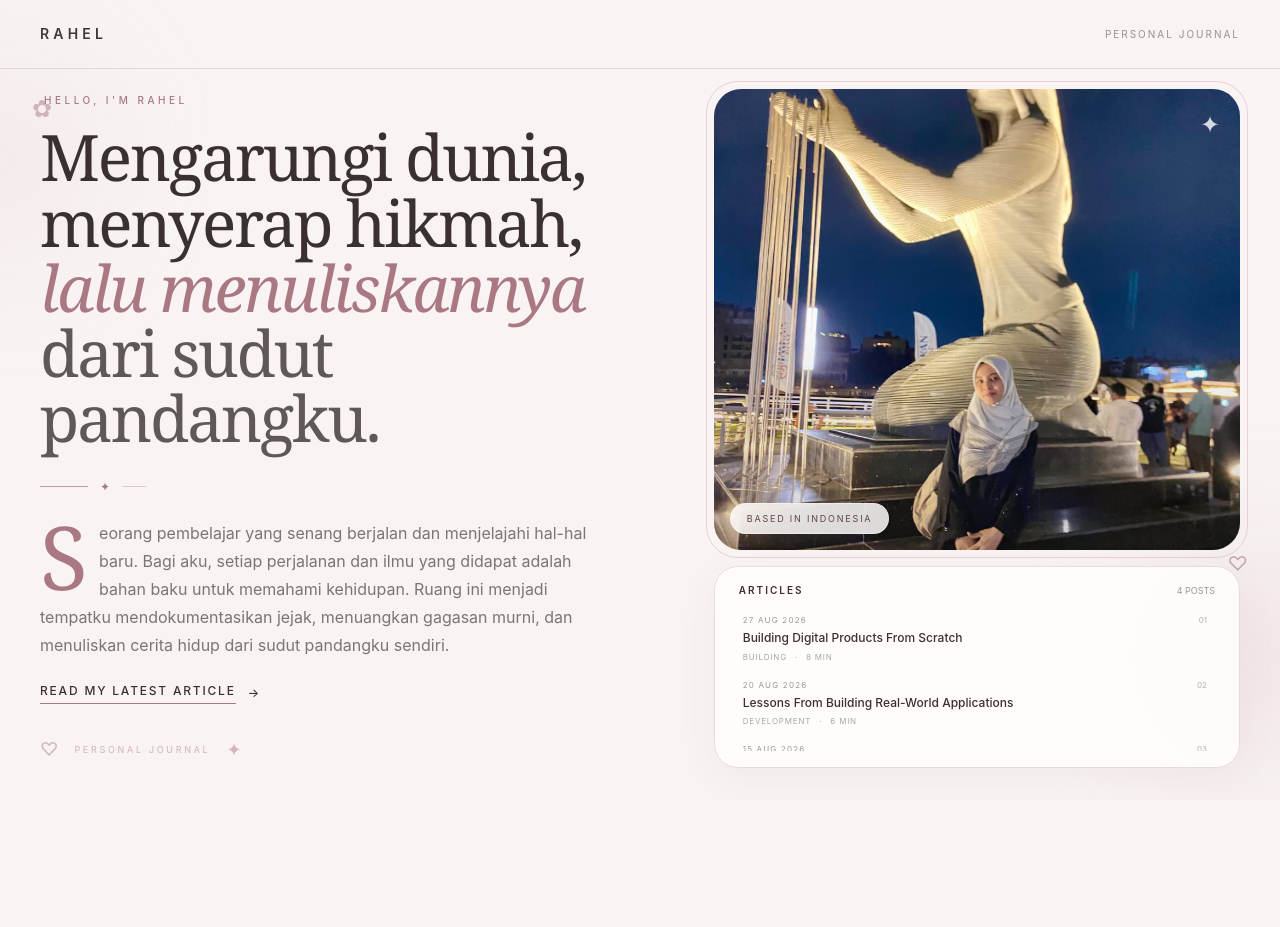
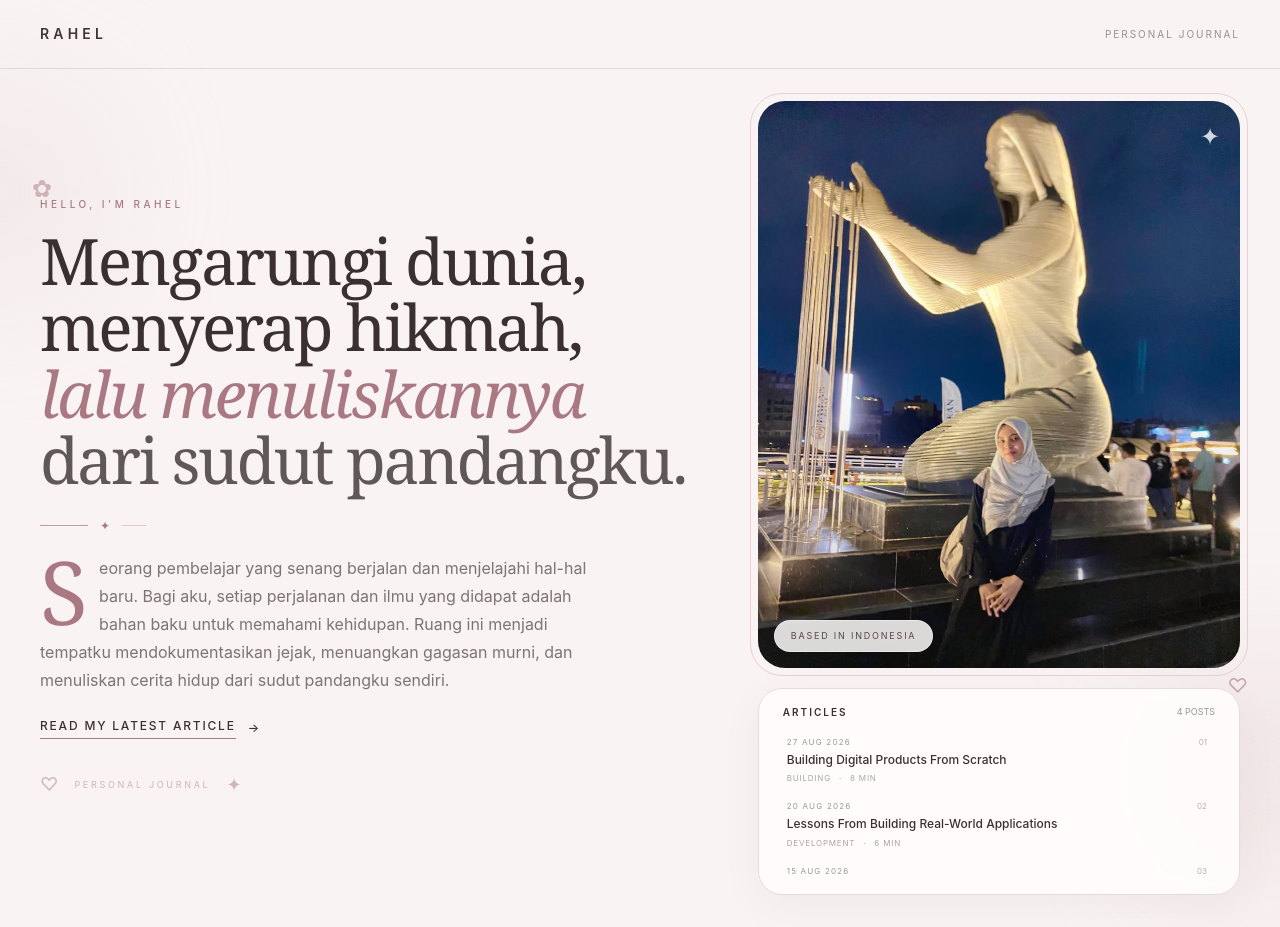
Before and after one commit to ridhoworld/rahel-blog, a React (Vite) app: page / in a window 1280 px wide. Before the commit the page ends 800 px from the top, so only its background shows below. Built offline with nearby package versions, Linux system fonts and the light colour scheme.

Commit message:
first commit

```diff
--- a/src/components/ArticleList.tsx
+++ b/src/components/ArticleList.tsx
@@ -4,7 +4,7 @@ import { articles } from "../data/articles"
 
 export default function ArticleList() {
   return (
-    <aside className="rounded-[1.25rem] border border-[#E7DADC] bg-[#FFFDFC]/90 p-3 shadow-[0_10px_40px_rgba(120,80,90,0.06)] sm:rounded-[1.5rem] sm:p-4">
+    <aside className="w-full rounded-[1.25rem] border border-[#E7DADC] bg-[#FFFDFC]/90 p-3 shadow-[0_10px_40px_rgba(120,80,90,0.06)] backdrop-blur-sm sm:rounded-[1.5rem] sm:p-4">
 
       {/* Header */}
       <div className="mb-2 flex items-center justify-between px-2">
@@ -17,15 +17,15 @@ export default function ArticleList() {
         </span>
       </div>
 
-      {/* Article list */}
-      <div className="article-scroll max-h-[180px] overflow-y-auto pr-1 sm:max-h-[200px] lg:max-h-[145px]">
+      {/* List */}
+      <div className="article-scroll max-h-[190px] overflow-y-auto pr-1 sm:max-h-[210px] lg:max-h-[150px]">
         {articles.map((article, index) => (
           <Link
             key={article.id}
             to={`/article/${article.slug}`}
-            className="group block rounded-xl px-3 py-2.5 transition hover:bg-[#F9F0F1] sm:py-2"
+            className="group block rounded-xl px-3 py-2.5 transition duration-200 hover:bg-[#F9F0F1] sm:py-2"
           >
-            {/* Date + number */}
+            {/* Date */}
             <div className="flex items-center justify-between gap-3">
               <span className="text-[7px] tracking-[0.12em] text-black/40 sm:text-[8px] sm:tracking-[0.15em]">
                 {article.date}
@@ -37,12 +37,12 @@ export default function ArticleList() {
             </div>
 
             {/* Title */}
-            <h3 className="mt-1 text-[11px] font-medium leading-snug transition group-hover:translate-x-1 sm:text-xs">
+            <h3 className="mt-1 text-[11px] font-medium leading-snug transition-transform duration-200 group-hover:translate-x-1 sm:text-xs">
               {article.title}
             </h3>
 
             {/* Category */}
-            <div className="mt-1 flex gap-2 text-[7px] tracking-[0.08em] text-black/35 sm:text-[8px] sm:tracking-[0.1em]">
+            <div className="mt-1 flex items-center gap-2 text-[7px] tracking-[0.08em] text-black/35 sm:text-[8px] sm:tracking-[0.1em]">
               <span>{article.category}</span>
 
               <span>·</span>
--- a/src/pages/Home.tsx
+++ b/src/pages/Home.tsx
@@ -10,32 +10,32 @@ export default function Home() {
   )[0]
 
   return (
-    <div className="relative min-h-screen bg-[#F9F3F3] text-[#3A3032] lg:h-screen lg:overflow-hidden">
+    <div className="relative min-h-screen overflow-x-hidden bg-[#F9F3F3] text-[#3A3032]">
       {/* Decorative background */}
-      <div className="pointer-events-none absolute -left-20 top-20 h-40 w-40 rounded-full bg-[#E8D5D8]/40 blur-3xl" />
+      <div className="pointer-events-none absolute -left-24 top-24 h-48 w-48 rounded-full bg-[#E8D5D8]/40 blur-3xl" />
 
-      <div className="pointer-events-none absolute -right-20 bottom-10 h-52 w-52 rounded-full bg-[#DCC2C7]/30 blur-3xl" />
+      <div className="pointer-events-none absolute -right-24 bottom-10 h-56 w-56 rounded-full bg-[#DCC2C7]/30 blur-3xl" />
 
       <SiteHeader />
 
-      <main className="relative mx-auto max-w-7xl px-5 py-8 sm:px-8 sm:py-10 lg:flex lg:h-[calc(100vh-81px)] lg:flex-col lg:justify-center lg:px-10 lg:py-5">
-        <section className="grid gap-10 lg:min-h-0 lg:flex-1 lg:grid-cols-[1fr_0.82fr] lg:gap-8">
+      <main className="relative mx-auto w-full max-w-7xl px-5 py-8 sm:px-8 sm:py-10 lg:flex lg:min-h-[calc(100vh-81px)] lg:items-center lg:px-10 lg:py-8">
+        <section className="grid w-full gap-10 lg:grid-cols-[minmax(0,1fr)_minmax(320px,0.72fr)] lg:items-center lg:gap-12">
 
           {/* ================= LEFT ================= */}
-          <div className="relative flex flex-col justify-center">
+          <div className="relative min-w-0">
 
             {/* Decorative flower */}
-            <div className="absolute -left-2 top-1 hidden text-2xl text-[#A97882]/50 sm:block">
+            <div className="absolute -left-2 -top-6 hidden text-2xl text-[#A97882]/50 sm:block">
               ✿
             </div>
 
             {/* Greeting */}
-            <p className="mb-4 pl-1 text-[9px] font-medium tracking-[0.3em] text-[#A97882] sm:text-[10px] sm:tracking-[0.35em]">
+            <p className="mb-4 text-[9px] font-medium tracking-[0.3em] text-[#A97882] sm:text-[10px] sm:tracking-[0.35em]">
               HELLO, I'M RAHEL
             </p>
 
-            {/* Main heading */}
-            <h1 className="max-w-2xl font-serif text-[2.35rem] font-medium leading-[1.02] tracking-[-0.035em] text-[#3A3032] sm:text-5xl md:text-6xl lg:text-[clamp(3.5rem,5vw,5.5rem)]">
+            {/* Heading */}
+            <h1 className="max-w-3xl font-serif text-[2.25rem] font-medium leading-[1.04] tracking-[-0.035em] text-[#3A3032] sm:text-5xl md:text-6xl lg:text-[clamp(3.5rem,5vw,5.4rem)]">
               Mengarungi dunia,
               <br />
               menyerap hikmah,
@@ -50,7 +50,7 @@ export default function Home() {
             </h1>
 
             {/* Decorative line */}
-            <div className="mt-6 flex items-center gap-3 sm:mt-7">
+            <div className="mt-6 flex items-center gap-3">
               <span className="h-px w-10 bg-[#C79AA3] sm:w-12" />
 
               <span className="text-xs text-[#A97882]">
@@ -60,9 +60,8 @@ export default function Home() {
               <span className="h-px w-5 bg-[#E1C7CB] sm:w-6" />
             </div>
 
-            {/* Introduction */}
-            <div className="mt-5 max-w-xl sm:mt-6">
-              <p className="drop-cap text-sm leading-6 text-[#3A3032]/65 sm:text-base sm:leading-7">
+            {/* Description */}
+            <p className="drop-cap mt-5 max-w-xl text-sm leading-6 text-[#3A3032]/65 sm:text-base sm:leading-7">
               Seorang pembelajar yang senang berjalan dan menjelajahi
               hal-hal baru. Bagi aku, setiap perjalanan dan ilmu yang
               didapat adalah bahan baku untuk memahami kehidupan.
@@ -70,12 +69,11 @@ export default function Home() {
               menuangkan gagasan murni, dan menuliskan cerita hidup
               dari sudut pandangku sendiri.
             </p>
-            </div>
 
             {/* Latest article */}
             <Link
               to={`/article/${latestArticle.slug}`}
-              className="group mt-6 flex w-fit items-center gap-3 text-[10px] font-medium tracking-[0.13em] text-[#7F5962] sm:text-xs sm:tracking-[0.15em]"
+              className="group mt-6 inline-flex items-center gap-3 text-[10px] font-medium tracking-[0.13em] text-[#7F5962] sm:text-xs sm:tracking-[0.15em]"
             >
               <span className="border-b border-[#A97882] pb-1">
                 READ MY LATEST ARTICLE
@@ -103,7 +101,7 @@ export default function Home() {
           </div>
 
           {/* ================= RIGHT ================= */}
-          <div className="grid min-h-0 gap-5 lg:grid-rows-[minmax(0,1fr)_auto] lg:gap-4">
+          <div className="relative min-w-0">
 
             {/* ================= PHOTO ================= */}
             <div className="relative">
@@ -111,7 +109,7 @@ export default function Home() {
               {/* Decorative frame */}
               <div className="absolute -inset-1.5 rounded-[1.7rem] border border-[#D9BBC0]/60 sm:-inset-2 sm:rounded-[2rem]" />
 
-              <div className="relative aspect-[4/5] w-full overflow-hidden rounded-[1.5rem] bg-[#E8D5D8] sm:aspect-[4/4.5] sm:rounded-[1.7rem] lg:aspect-auto lg:h-full lg:min-h-[360px]">
+              <div className="relative aspect-[4/5] w-full overflow-hidden rounded-[1.5rem] bg-[#E8D5D8] sm:aspect-[4/4.5] sm:rounded-[1.7rem] lg:aspect-[4/4.7]">
 
                 <img
                   src="/profile1.jpeg"
@@ -123,11 +121,11 @@ export default function Home() {
                 <div className="absolute inset-0 bg-gradient-to-t from-[#3A3032]/20 via-transparent to-transparent" />
 
                 {/* Location */}
-                <div className="absolute bottom-3 left-3 max-w-[calc(100%-1.5rem)] rounded-full border border-white/40 bg-[#FFFDFC]/85 px-3 py-1.5 text-[7px] tracking-[0.15em] text-[#5C464B] backdrop-blur-md sm:bottom-4 sm:left-4 sm:px-4 sm:py-2 sm:text-[9px] sm:tracking-[0.2em]">
+                <div className="absolute bottom-3 left-3 rounded-full border border-white/40 bg-[#FFFDFC]/85 px-3 py-1.5 text-[7px] tracking-[0.15em] text-[#5C464B] backdrop-blur-md sm:bottom-4 sm:left-4 sm:px-4 sm:py-2 sm:text-[9px] sm:tracking-[0.2em]">
                   BASED IN INDONESIA
                 </div>
 
-                {/* Decorative star */}
+                {/* Star */}
                 <div className="absolute right-4 top-4 text-xl text-white/80 sm:right-5 sm:top-5 sm:text-2xl">
                   ✦
                 </div>
@@ -135,9 +133,9 @@ export default function Home() {
             </div>
 
             {/* ================= ARTICLES ================= */}
-            <div className="relative">
+            <div className="relative mt-6 lg:mt-5">
 
-              {/* Decorative heart */}
+              {/* Heart */}
               <span className="absolute -right-1 -top-3 z-10 text-lg text-[#A97882]/60 sm:-right-2 sm:-top-4 sm:text-xl">
                 ♡
               </span>
```
Also changed, not shown: src/pages/ArticleDetail.tsx (+17 -17 lines). Lines whose indentation alone changed are shown as unchanged.
